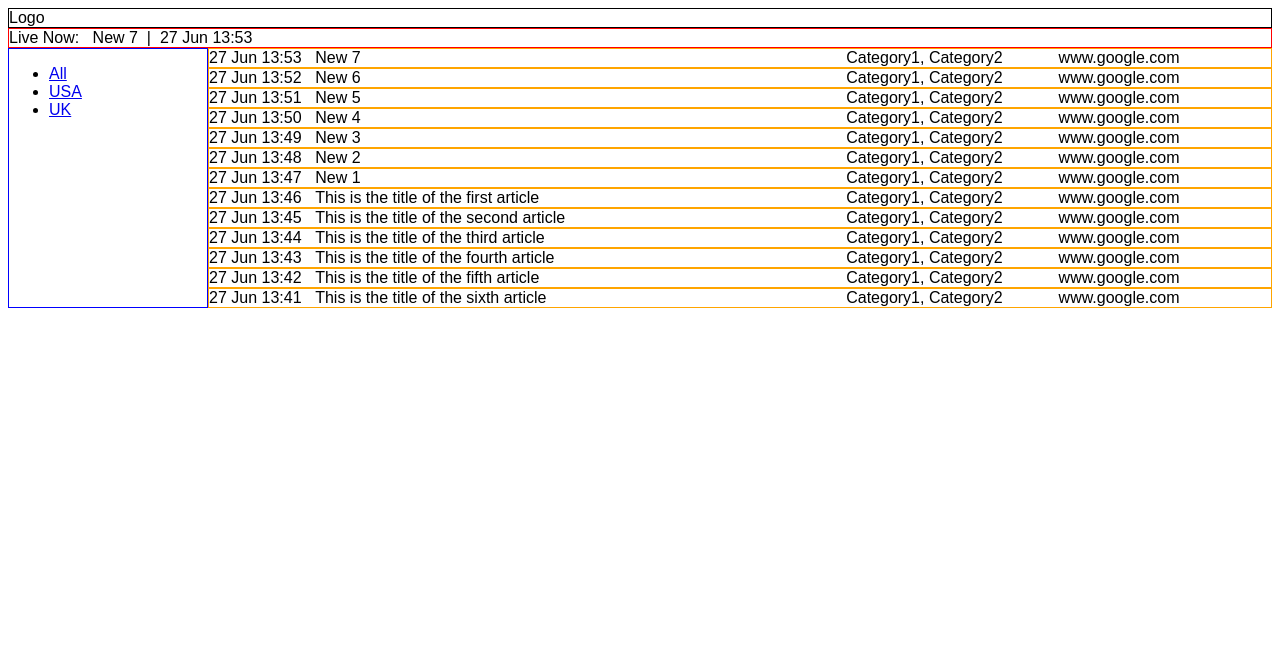
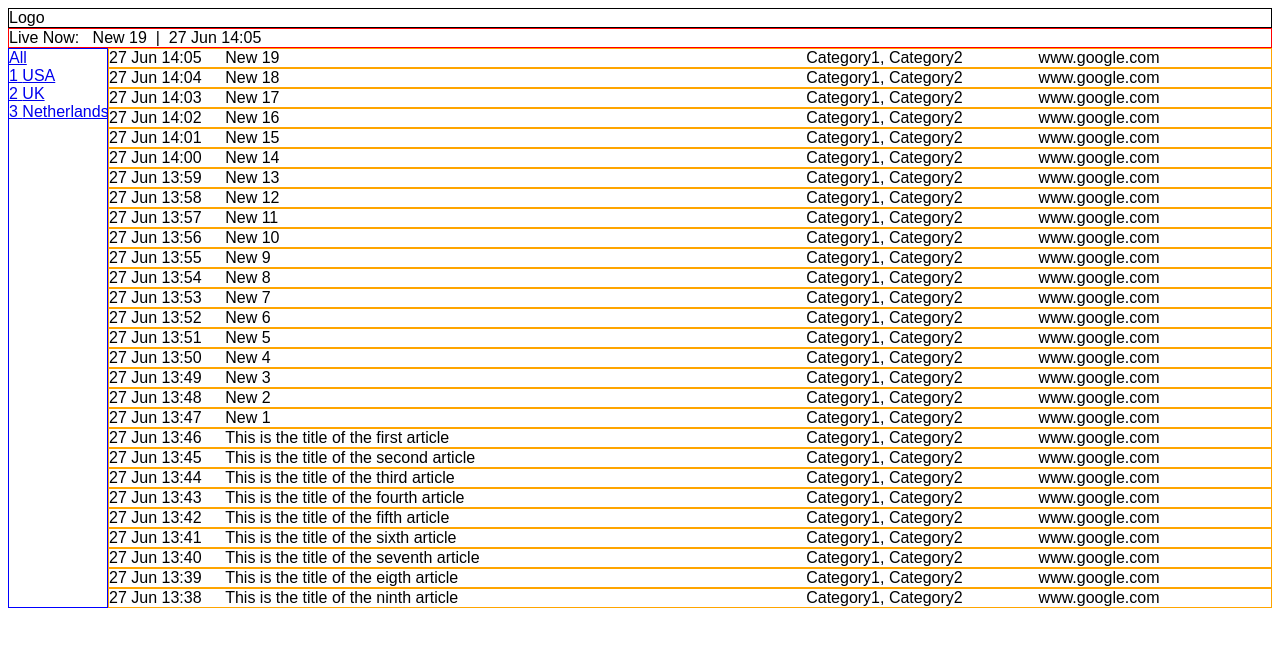
Before and after one commit to jurajmajerik/dashboard-ui, a React app: page / in a window 1280 px wide. Built offline with nearby package versions, Linux system fonts and the light colour scheme.

Commit message:
Dynamically order country nav items

```diff
--- a/src/_data/articlesToAdd.js
+++ b/src/_data/articlesToAdd.js
@@ -1,9 +1,21 @@
 export const articlesToAdd = [
   { title: 'New 1', country: 'USA' },
   { title: 'New 2', country: 'UK' },
-  { title: 'New 3', country: 'USA' },
-  { title: 'New 4', country: 'USA' },
-  { title: 'New 5', country: 'UK' },
-  { title: 'New 6', country: 'USA' },
-  { title: 'New 7', country: 'UK' },
+  { title: 'New 3', country: 'UK' },
+  { title: 'New 4', country: 'UK' },
+  { title: 'New 5', country: 'Netherlands' },
+  { title: 'New 6', country: 'UK' },
+  { title: 'New 7', country: 'Netherlands' },
+  { title: 'New 8', country: 'Netherlands' },
+  { title: 'New 9', country: 'USA' },
+  { title: 'New 10', country: 'USA' },
+  { title: 'New 11', country: 'Netherlands' },
+  { title: 'New 12', country: 'UK' },
+  { title: 'New 13', country: 'USA' },
+  { title: 'New 14', country: 'USA' },
+  { title: 'New 15', country: 'Netherlands' },
+  { title: 'New 16', country: 'USA' },
+  { title: 'New 17', country: 'USA' },
+  { title: 'New 18', country: 'USA' },
+  { title: 'New 19', country: 'UK' },
 ];
--- a/src/_data/datasetInit.js
+++ b/src/_data/datasetInit.js
@@ -21,4 +21,15 @@ export const datasetInit = {
       title: 'This is the title of the sixth article',
     },
   ],
+  Netherlands: [
+    {
+      title: 'This is the title of the seventh article',
+    },
+    {
+      title: 'This is the title of the eigth article',
+    },
+    {
+      title: 'This is the title of the ninth article',
+    },
+  ],
 };
--- /dev/null
+++ b/src/_helpers/getSortedCountries.js
@@ -0,0 +1,8 @@
+// Sort countries based on article count
+export default function getSortedCountries(dataset) {
+  const countries = Object.keys(dataset);
+
+  return countries.sort((a, b) => (
+    dataset[b].length - dataset[a].length
+  ));
+}
--- a/src/components/BarLive.js
+++ b/src/components/BarLive.js
@@ -1,10 +1,9 @@
 import React from 'react';
-import moment from 'moment';
 
 export default function BarLive(props) {
   const { article } = props;
   if (!article) return null;
-  const formattedDate = moment(article.date).format('DD MMM HH:mm');
+  const formattedDate = article.date.format('DD MMM HH:mm');
   return (
     <div className="bar-live">
       Live Now:
--- a/src/components/CountriesList.js
+++ b/src/components/CountriesList.js
@@ -3,13 +3,12 @@ import React from 'react';
 import NavLinkAll from './NavLinkAll';
 import NavLinksCountries from './NavLinksCountries';
 
-export default function CountriesList() {
+export default function CountriesList(props) {
+  const { dataset } = props;
   return (
     <div className="country-list">
-      <ul>
-        <NavLinkAll />
-        <NavLinksCountries />
-      </ul>
+      <NavLinkAll />
+      <NavLinksCountries dataset={dataset} />
     </div>
   );
 }
--- a/src/components/NavLinkAll.js
+++ b/src/components/NavLinkAll.js
@@ -3,10 +3,10 @@ import { NavLink } from 'react-router-dom';
 
 export default function CountriesList() {
   return (
-    <li>
+    <div>
       <NavLink key={1} to="/" activeClassName="sidebar-active">
           All
       </NavLink>
-    </li>
+    </div>
   );
 }
--- a/src/components/NavLinksCountries.js
+++ b/src/components/NavLinksCountries.js
@@ -1,16 +1,18 @@
 import React from 'react';
 import { NavLink } from 'react-router-dom';
 
-import { datasetInit } from '../_data/datasetInit';
+import getSortedCountries from '../_helpers/getSortedCountries';
 
-export default function NavLinksCountries() {
-  const countries = Object.keys(datasetInit);
-  const items = countries.map(country => (
-    <li key={country}>
-      <NavLink key={country} to={`/country/${country}`} activeClassName="sidebar-active">
+export default function NavLinksCountries(props) {
+  const { dataset } = props;
+  const items = getSortedCountries(dataset).map((country, i) => (
+    <div key={country}>
+      <NavLink key={country} to={`/${country}`} activeClassName="sidebar-active">
+        {i + 1}
+        &nbsp;
         {country}
       </NavLink>
-    </li>
+    </div>
   ));
   return (
     <React.Fragment>
--- a/src/index.js
+++ b/src/index.js
@@ -37,7 +37,7 @@ class App extends React.Component {
         <BarLive article={newArticle} />
         <Router history={history}>
           <div className="data-wrapper">
-            <CountriesList />
+            <CountriesList dataset={dataset} />
             <Switch>
               <Route
                 exact
@@ -45,7 +45,7 @@ class App extends React.Component {
                 render={() => <ViewAll dataset={dataset} />}
               />
               <Route
-                path="/country/:country"
+                path="/:country"
                 render={props => <ViewCountry dataset={dataset} {...props} />}
               />
             </Switch>
--- a/src/styles.css
+++ b/src/styles.css
@@ -12,7 +12,7 @@
 
 .data-wrapper {
   display: grid;
-  grid-template-columns: 200px auto;
+  grid-template-columns: 100px auto;
 }
 
 .country-list {
```
